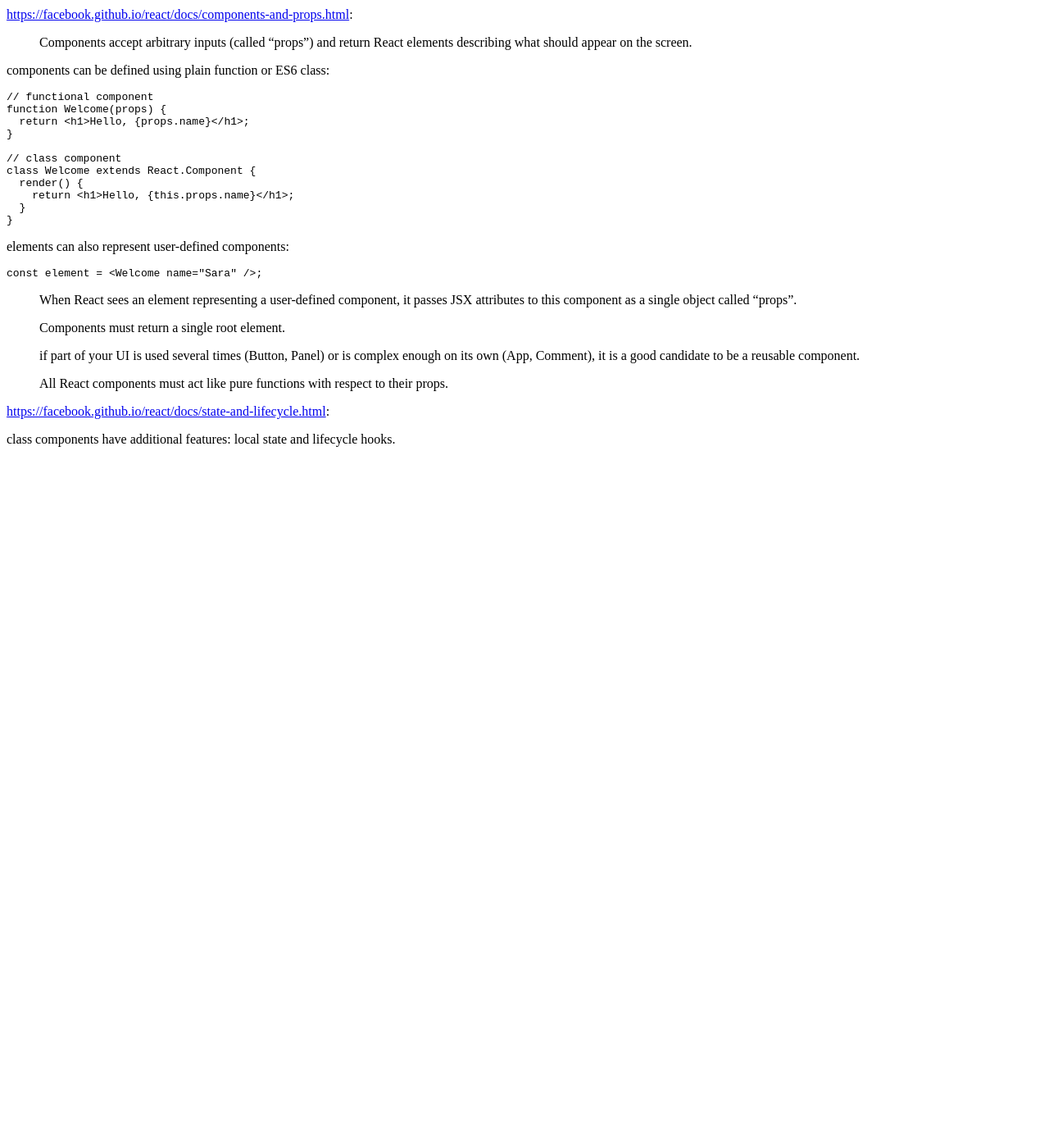
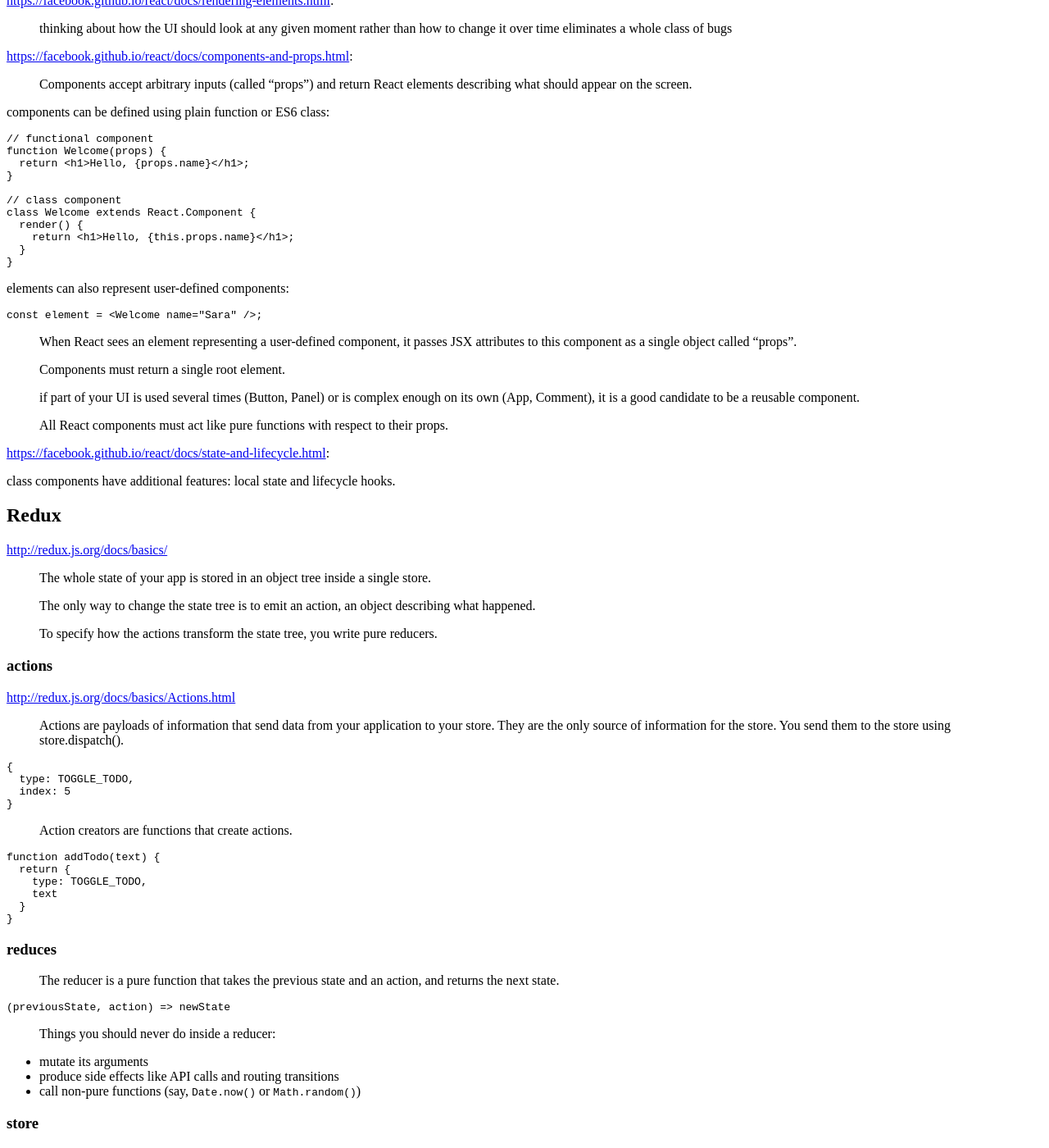
Before and after one commit to tap349/tap349.github.io, a Jekyll site: the page built from _posts/2017-05-29-react.md, in a window 1280 px wide and 1400 px high, scrolled down 339 px. Shown: the whole window at 82% size. Built offline with Jekyll 4.4.1, drawn with Linux system fonts in a browser that asks for light colours; before the commit the page ends 900 px from its top, so only the background shows below that.

Commit message:
update 2017-05-30_18:43:31

````diff
--- a/_posts/2017-05-29-react.md
+++ b/_posts/2017-05-29-react.md
@@ -55,3 +57,56 @@ const element = <Welcome name="Sara" />;
 <https://facebook.github.io/react/docs/state-and-lifecycle.html>:
 
 class components have additional features: local state and lifecycle hooks.
+
+## Redux
+
+<http://redux.js.org/docs/basics/>
+
+> The whole state of your app is stored in an object tree inside a single store.
+
+> The only way to change the state tree is to emit an action, an object describing what happened.
+
+> To specify how the actions transform the state tree, you write pure reducers.
+
+### actions
+
+<http://redux.js.org/docs/basics/Actions.html>
+
+> Actions are payloads of information that send data from your application
+> to your store. They are the only source of information for the store.
+> You send them to the store using store.dispatch().
+
+```javascript
+{
+  type: TOGGLE_TODO,
+  index: 5
+}
+```
+
+> Action creators are functions that create actions.
+
+```javascript
+function addTodo(text) {
+  return {
+    type: TOGGLE_TODO,
+    text
+  }
+}
+```
+
+### reduces
+
+> The reducer is a pure function that takes the previous state and an action,
+> and returns the next state.
+
+```javascript
+(previousState, action) => newState
+```
+
+> Things you should never do inside a reducer:
+
+- mutate its arguments
+- produce side effects like API calls and routing transitions
+- call non-pure functions (say, `Date.now()` or `Math.random()`)
+
+### store
````
Also changed, not shown: other parts of _posts/2017-05-29-react.md (+2 -0 lines), _posts/2017-05-30-javascript.md (+14 -0 lines).
